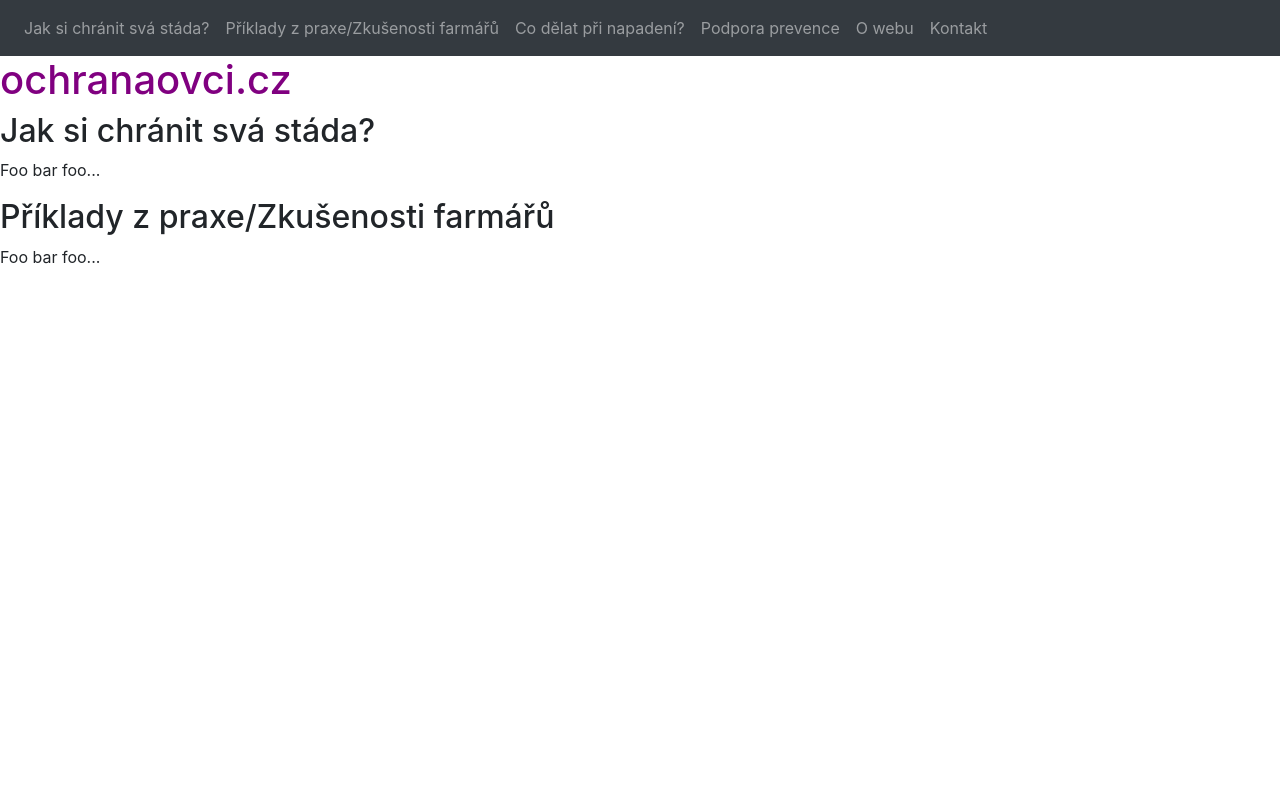
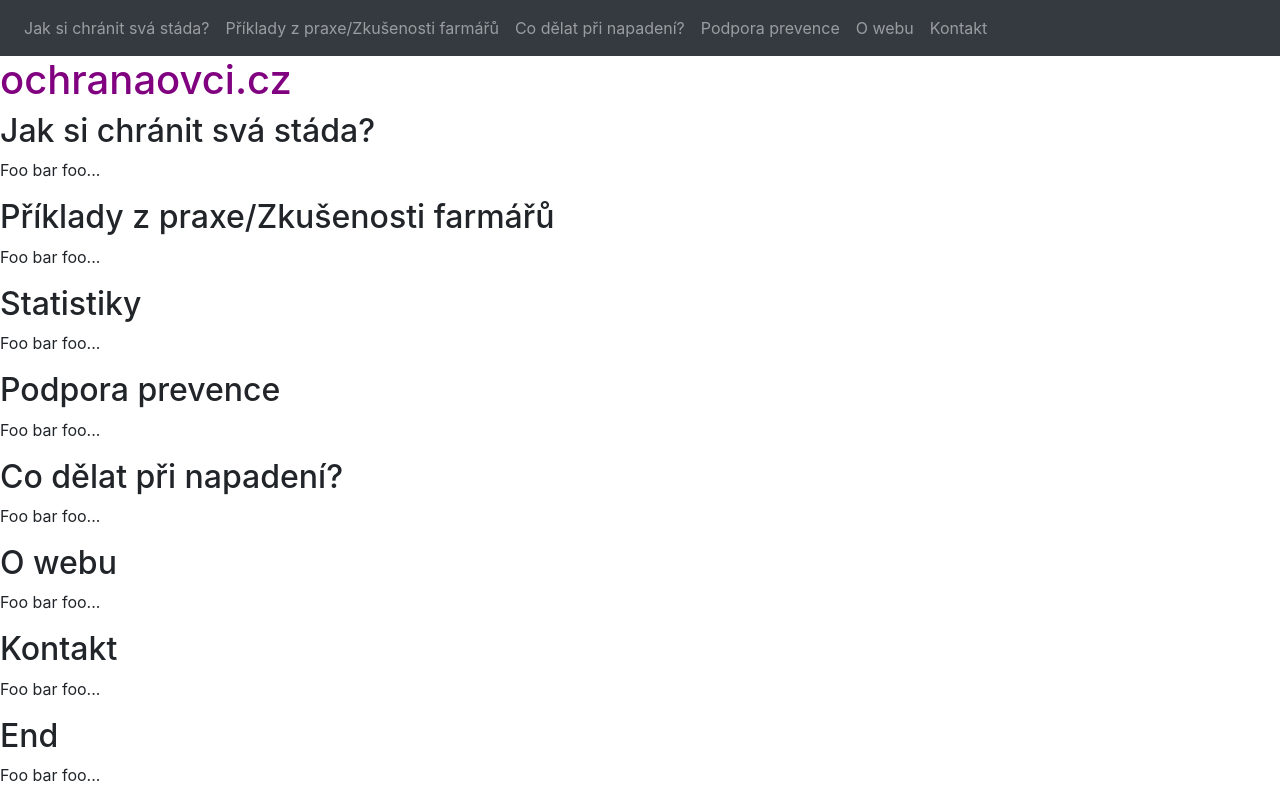
Before and after one commit to ondrejsika/oo, a Next.js app: page / in a window 1280 px wide. Built offline with nearby package versions, Linux system fonts and the light colour scheme.

Commit message:
Vytvoření sekcí

```diff
--- a/pages/index.js
+++ b/pages/index.js
@@ -16,6 +16,24 @@
     </Section>
     <Section header="Příklady z praxe/Zkušenosti farmářů">
       <p>Foo bar foo...</p>
+    </Section>{" "}
+    <Section header="Statistiky">
+      <p>Foo bar foo...</p>
+    </Section>
+    <Section header="Podpora prevence">
+      <p>Foo bar foo...</p>
+    </Section>
+    <Section header="Co dělat při napadení?">
+      <p>Foo bar foo...</p>
+    </Section>
+    <Section header="O webu">
+      <p>Foo bar foo...</p>
+    </Section>
+    <Section header="Kontakt">
+      <p>Foo bar foo...</p>
+    </Section>
+    <Section header="End">
+      <p>Foo bar foo...</p>
     </Section>
   </>
 );
```
